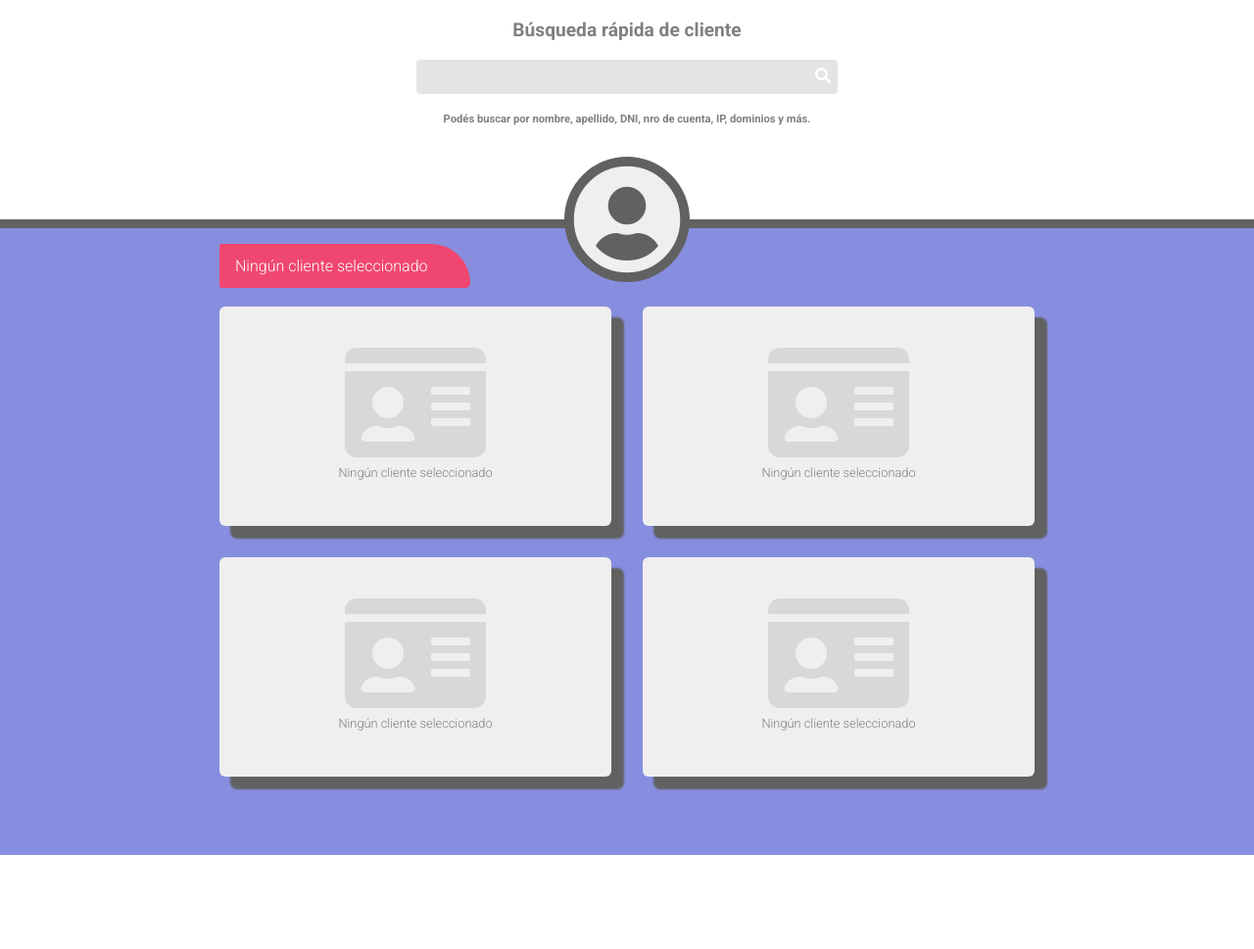
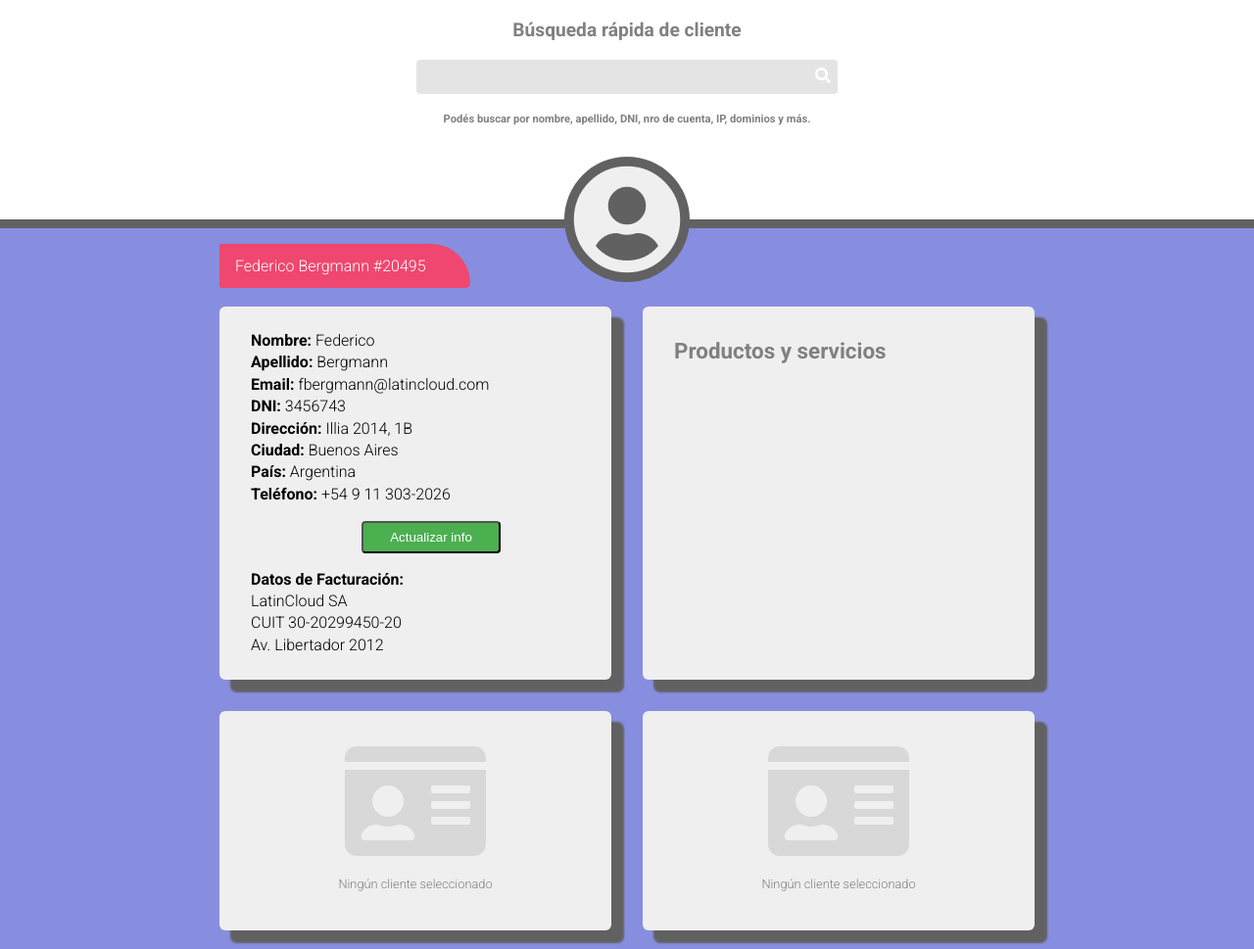
Before and after one commit to latincloud/infoClientes, a plain HTML site: page index.html in a window 1280 px wide. Shown: the whole page at 98% size. Before the commit the page ends 873 px from the top, so only its background shows below. Drawn offline with Linux system fonts and the light colour scheme.

Commit message:
avances markup (info user)

```diff
--- a/index.html
+++ b/index.html
@@ -30,8 +30,8 @@
         </div>
 
         <section id="user-area">
-
-            <div class="info-user-wrapper">
+            <!-- start unselected -->
+            <!-- <div class="info-user-wrapper">
                 <div class="user-id-wrapper">
                     <div class="selected-user-id">
                         <p>Ningún cliente seleccionado</p>
@@ -48,15 +48,6 @@
                                 <p>Ningún cliente seleccionado</p>
                             </div>
                         </div>
-                        <!-- <div class="selected user-info">
-                            <p>Nombre: Federico</p>
-                            <p>Apellido: Bergmann</p>
-                            <p>Email:</p>
-                            <p>DNI:</p>
-                            <p>Dirección</p>
-                            <p>Dirección</p>
-                            <p>Dirección</p>
-                        </div>                         -->
                     </div>
                     <div class="card card-top-right">
                         <div class="unselected-wrapper">
@@ -83,7 +74,63 @@
                         </div>
                     </div>
                 </div>
+            </div> -->
+            <!-- end unselected -->
+
+            <!-- start selected -->
+            <div class="info-user-wrapper">
+                <div class="user-id-wrapper">
+                    <div class="selected-user-id">
+                        <p>Federico Bergmann #20495</p>
+                    </div>
+                </div>
             </div>
+
+            <div class="info-user-wrapper">
+                <div class="cards-wrapper">
+                    <div class="card card-top-left">
+                        <div class="selected user-info">
+                            <p><span>Nombre: </span>Federico</p>
+                            <p><span>Apellido: </span>Bergmann</p>
+                            <p><span>Email: </span>fbergmann@latincloud.com</p>
+                            <p><span>DNI: </span>3456743</p>
+                            <p><span>Dirección: </span>Illia 2014, 1B</p>
+                            <p><span>Ciudad: </span>Buenos Aires</p>
+                            <p><span>País: </span>Argentina</p>
+                            <p><span>Teléfono: </span>+54 9 11 303-2026</p>
+                                <div class="center-button">
+                                    <button class="btn btn-green">Actualizar info</button>
+                                </div>
+                            <p><span>Datos de Facturación:</span></p>
+                            <p>LatinCloud SA</p>
+                            <p>CUIT 30-20299450-20</p>
+                            <p>Av. Libertador 2012</p>
+                        </div>
+                    </div>
+                    <div class="card card-top-right">
+                        <div class="selected user-services">
+                            <h4>Productos y servicios</h4>
+                        </div>
+                    </div>
+                    <div class="card card-bottom-left">
+                        <div class="unselected-wrapper">
+                            <div class="unselected">
+                                <i class="fas fa-id-card"></i>
+                                <p>Ningún cliente seleccionado</p>
+                            </div>
+                        </div>
+                    </div>
+                    <div class="card card-bottom-right">
+                        <div class="unselected-wrapper">
+                            <div class="unselected">
+                                <i class="fas fa-id-card"></i>
+                                <p>Ningún cliente seleccionado</p>
+                            </div>
+                        </div>
+                    </div>
+                </div>
+            </div>
+            <!-- end selected -->
         </section>
     </div>
 </body>
--- a/infocliente.css
+++ b/infocliente.css
@@ -10,6 +10,23 @@ body {
     background: #FFF;
     color: #827F7F;
     margin: 0;
+}
+
+.btn {
+    padding: .5em 2em;
+    border-radius: 4px;
+    margin: .6em;
+}
+
+.btn-green {
+    background: #4CAF50;
+    color: #FFF;
+}
+
+.center-button {
+    display: flex;
+    flex-flow: row;
+    justify-content: center;
 }
 
 .search-wrapper {
@@ -119,6 +136,7 @@ textarea:focus, input:focus{
 }
 
 .card {
+    min-width: 25em;
     background: #EFEFEF;
     border-radius: 6px;
     margin: 1em;
@@ -147,15 +165,29 @@ textarea:focus, input:focus{
 
 .card p {
     font-size: .8em;
-    margin-top: unset;
 }
 
 /* Primera tarjeta: arriba a la izquierda. Info de Usuario */
 
+.selected {
+    margin: 2em 0 2em 2em;
+}
+
 .user-info p {
     text-align: left;
-    font-size: .7em;
+    font-size: 1em;
+    line-height: .4;
     color: #000;
+}
+
+.user-info span {
+    font-weight: bold;
+}
+
+/* Segunda tarjeta: arriba a la derecha. Productos y Servicios contratados */
+
+.user-services h4 {
+    font-size: 1.4em;
 }
 
 /* Ajustes mínimos versión mobile */
```
